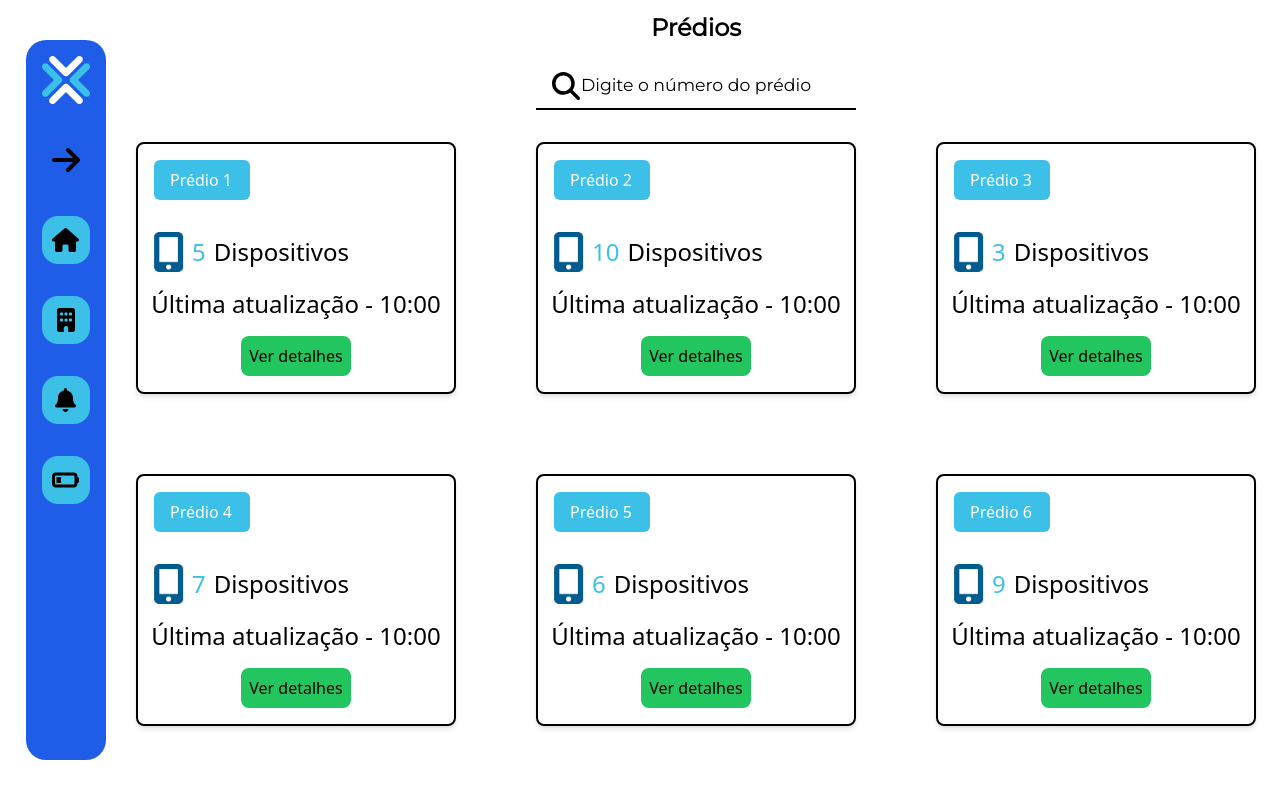
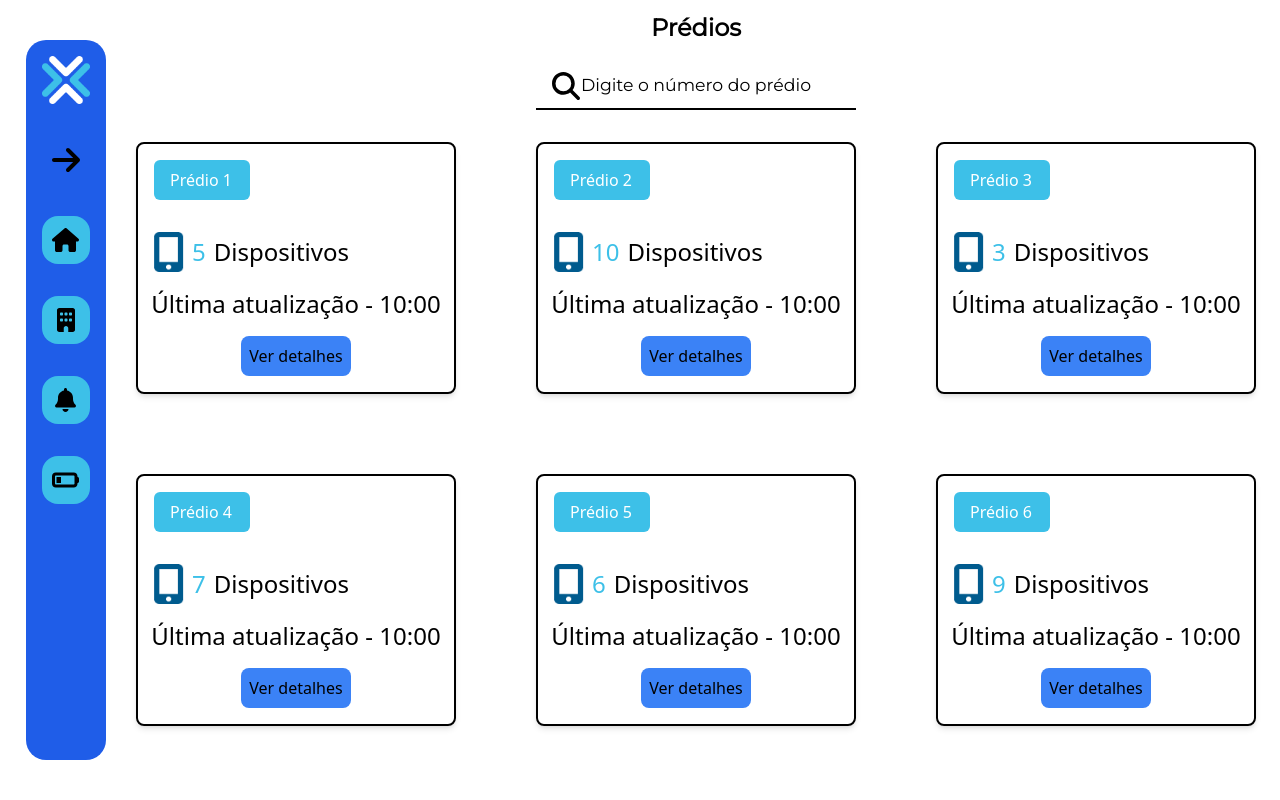
Before and after one commit to 2022M4T1-Inteli/IPTRACKER, a Next.js app in the folder src/frontend/: page /predios in a window 1280 px wide. Shown: the top 800 px of the page. Built offline with nearby package versions, Linux system fonts and the light colour scheme.

Commit message:
Btn colors - prédios
Alteração na coloração dos botões da página prédios de verde para azul. Ademais, o hover foi alterado para uma tonalidade de azul claro.

```diff
--- a/src/frontend/components/Predio/Predios.jsx
+++ b/src/frontend/components/Predio/Predios.jsx
@@ -31,7 +31,7 @@ function Predio({ }) {
 
                         <div className='flex justify-center'>
                             <Link href="/salas">
-                                <button className="bg-green-500 hover:scale-125 duration-200 rounded-lg mt-4  mb-4 p-2 hover:bg-green-400">Ver detalhes</button>
+                                <button className="bg-blue-500 hover:scale-125 duration-200 rounded-lg mt-4  mb-4 p-2  hover:bg-blue-400">Ver detalhes</button>
                             </Link>
                         </div>
                     </div>
```
